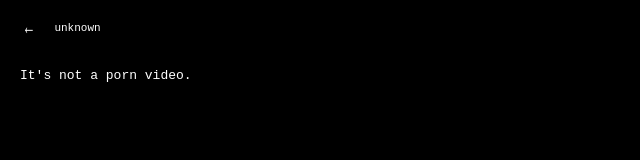
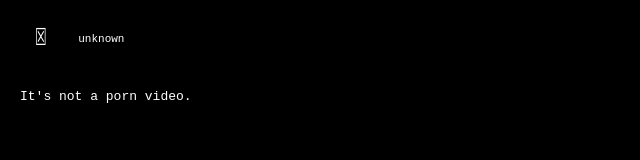
Before and after one commit to sild3nafil/90139.github.io, a plain HTML site: page video.html in a window 1280 px wide. Shown: the whole page, without its empty margins (0-640 px from the left). Drawn offline with Linux system fonts and the light colour scheme.

Commit message:
Add files via upload

```diff
--- a/subweb.css
+++ b/subweb.css
@@ -10,9 +10,9 @@ a{
     transform:scale(1, 1.8);
     -webkit-transform:scale(1, 1.8);
     display: inline-block;
+    padding:10px;
 
     font-size: 13px;
-    font-style: oblique;
     /*font-weight: bold;*/
     text-decoration: none;
     background-color: transparent;
--- a/video.html
+++ b/video.html
@@ -14,7 +14,7 @@
 </head>
 <body>
     <div class = "container">
-        <a href="index.html">←</a>
+        <a href="index.html">☒</a>
         <span>unknown</span>
     </div>
     <div class = "article">
```
Also changed, not shown: calculation.html (+1 -1 lines), feeling.html (+1 -1 lines), object.html (+1 -1 lines), trashcan.html (+1 -1 lines).
